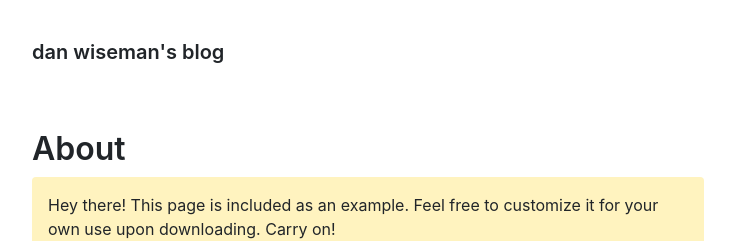
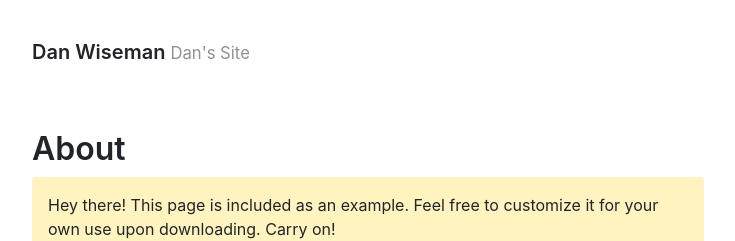
Before and after one commit to danwiseman/danwiseman.github.io, a Jekyll site: the page built from about.md, in a window 1280 px wide. Shown: the top 241 px of the page, without its empty margins (272-1007 px from the left). Built offline with Jekyll 4.4.1, drawn with Linux system fonts in a browser that asks for light colours; some of the changed lines change nothing that is shown.

Commit message:
update config for the theme

```diff
--- a/_config.yml
+++ b/_config.yml
@@ -1,53 +1,41 @@
-# Welcome to Jekyll!
-#
-# This config file is meant for settings that affect your whole blog, values
-# which you are expected to set up once and rarely edit after that. If you find
-# yourself editing this file very often, consider using Jekyll's data files
-# feature for the data you need to update frequently.
-#
-# For technical reasons, this file is *NOT* reloaded automatically when you use
-# 'bundle exec jekyll serve'. If you change this file, please restart the server process.
-#
-# If you need help with YAML syntax, here are some quick references for you:
-# https://learn-the-web.algonquindesign.ca/topics/markdown-yaml-cheat-sheet/#yaml
-# https://learnxinyminutes.com/docs/yaml/
-#
-# Site settings
-# These are used to personalize your new site. If you look in the HTML files,
-# you will see them accessed via {{ site.title }}, {{ site.email }}, and so on.
-# You can create any custom variable you would like, and they will be accessible
-# in the templates via {{ site.myvariable }}.
+# Setup
+title: Dan Wiseman
+tagline: Dan's Site
+url: https://danwiseman.github.io
+paginate: 1
+baseurl: ""
+permalink: pretty
 
-title: dan wiseman's blog
-email: daniel.wiseman@gmail.com
-description: >- # this means to ignore newlines until "baseurl:"
-  Just a dev blog.
-baseurl: "" # the subpath of your site, e.g. /blog
-url: "" # the base hostname & protocol for your site, e.g. http://example.com
-twitter_username: dwiseman
-github_username:  danwiseman
+# Gems
+plugins:
+  - jekyll-gist
+  - jekyll-paginate
+  - jekyll-seo-tag
 
-# Build settings
-theme: minima
-plugins:
-  - jekyll-feed
+# Optimize Jekyll
+exclude:
+  - .editorconfig
+  - .git
+  - .jekyll-cache
+  - Gemfile
+  - Gemfile.lock
+  - LICENSE.md
+  - README.md
 
-# Exclude from processing.
-# The following items will not be processed, by default.
-# Any item listed under the `exclude:` key here will be automatically added to
-# the internal "default list".
-#
-# Excluded items can be processed by explicitly listing the directories or
-# their entries' file path in the `include:` list.
-#
-# exclude:
-#   - .sass-cache/
-#   - .jekyll-cache/
-#   - gemfiles/
-#   - Gemfile
-#   - Gemfile.lock
-#   - node_modules/
-#   - vendor/bundle/
-#   - vendor/cache/
-#   - vendor/gems/
-#   - vendor/ruby/
+sass:
+  sass_dir: _sass
+  style: :compressed
+
+# Options
+
+# Replace this value and uncomment to enable Google Analytics tracking
+# ga_analytics: UA-000000-0
+
+# Specify the author for blog posts
+author:
+  name: Dan Wiseman
+  url: https://twitter.com/dwiseman
+  email: daniel.wiseman@gmail.com
+
+# Custom vars
+version: 3.0.0
```
